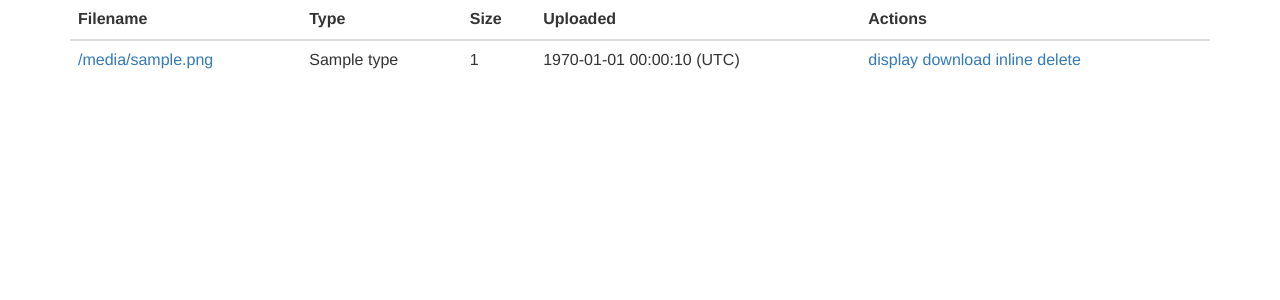
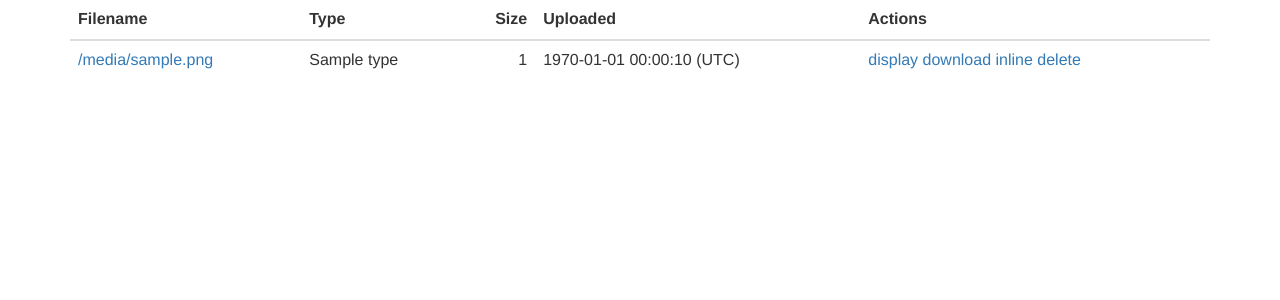
Before and after one commit to bepasty/bepasty-server, a Flask app: template bepasty/templates/filelist.html in a window 1280 px wide. Shown: the part 72-372 px from the top of the page. Run offline with Flask 2, Linux system fonts and the light colour scheme; the template is opened without the code that fills it: most values are stand-ins (such as "Sample title", 1, 10 or a date in 2020); parts of the project's set-up code (start-up, migrations or seed data) failed here and were passed over; some libraries are stand-ins or nearby versions.

Commit message:
right-align size column in file list view

```diff
--- a/bepasty/templates/_utils.html
+++ b/bepasty/templates/_utils.html
@@ -4,7 +4,7 @@
         <tr>
             <th>Filename</th>
             <th>Type</th>
-            <th>Size</th>
+            <th class="text-right">Size</th>
             <th>Uploaded</th>
             <th>Actions</th>
         </tr>
@@ -14,7 +14,7 @@
             <tr>
                 <td><a href="{{ url_for('bepasty.display', name=file['id']) }}">{{ file['filename'] }}</a></td>
                 <td>{{ file['type'] }}</td>
-                <td>{{ file['size'] }}</td>
+                <td class="text-right">{{ file['size'] }}</td>
                 <td>{{ file['timestamp-upload'] | datetime }}</td>
                 <td>
                     <a href="{{ url_for('bepasty.display', name=file['id']) }}">display</a>
```
